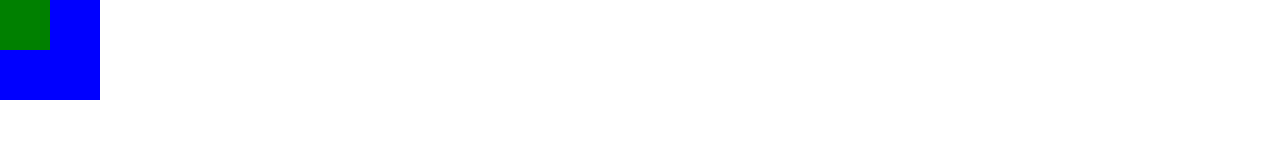
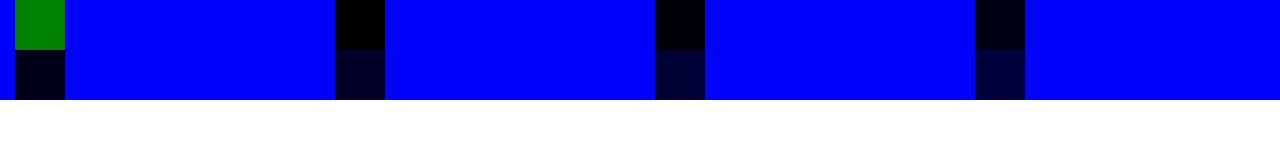
Before and after one commit to IronHeart7334/JavascriptReference, a website: page public_html/index.html in a window 1280 px wide. Drawn offline with nearby package versions, Linux system fonts and the light colour scheme.

Commit message:
now supports adding components to a container, but I'll want to improve it so that it supports resizing

```diff
--- a/public_html/index.html
+++ b/public_html/index.html
@@ -13,6 +13,9 @@ and open the template in the editor.
         <script src="https://ajax.googleapis.com/ajax/libs/jquery/3.4.1/jquery.min.js"></script>
     </head>
     <body>
+        <div id= "body" class="container-fluid">
+
+        </div>
         <!--
         https://learn.jquery.com/about-jquery/how-jquery-works/
         https://getbootstrap.com/docs/4.3/getting-started/introduction/
--- a/public_html/scripts/components/components.js
+++ b/public_html/scripts/components/components.js
@@ -50,19 +50,53 @@ class Component{
 class Container extends Component{
     constructor(id){
         super(id);
+        //this.setGrid(1, 1);
+        this.rows = 1;
+        this.cols = 1;
+        this.children = [];
+    }
+
+    setGrid(rows, cols){
+        //todo: make this callable after adding components
+        verifyType(rows, TYPES.number);
+        verifyType(cols, TYPES.number);
+
+        this.rows = rows;
+        this.cols = cols;
+
+        let currRow;
+        let curCell;
+        for(let row = 0; row < rows; row++){
+            currRow = $(`<div id=\"${this.id + "-row-" + row}\" class=\"row\"></div>`);
+            this.select().append(currRow);
+            for(let col = 0; col < cols; col++){
+                curCell = $(`<div id=\"${this.id + "-" + row + "-" + col}\" class=\"col\"></div>`);
+                currRow.append(curCell);
+            }
+        }
+    }
+
+    selectCell(row, col){
+        //todo add checking
+        return $(`#${this.id}-${row}-${col}`);
     }
 
     addChild(component){
         verifyClass(component, Component);
-        console.log(this.select().length);
-        this.select().append(component.select());
+        let childCount = this.children.length;
+        let row = Number.parseInt(childCount / this.cols);
+        let col = childCount % this.cols;
+        this.children.push(component);
+        //console.log(row, col);
+        this.selectCell(row, col).append(component.select());
     }
 };
 
 function test(){
     let main = new Container("body");
     main.setColor("blue");
-    main.setSize(100, 100);
+    //main.setSize(100, 100);
+    main.setGrid(2, 4);
 
     let c = new Component("#noexist");
     c.setColor("green");
@@ -76,6 +110,13 @@ function test(){
     //let c2 = new Component(100);
 
     main.addChild(c);
+
+    for(let i = 0; i < 7; i++){
+        c = new Component(`dummy-${i}`);
+        c.setColor(`rgb(0, 0, ${10 * i})`);
+        c.setSize(50, 50);
+        main.addChild(c);
+    }
 }
 
 export {
```
